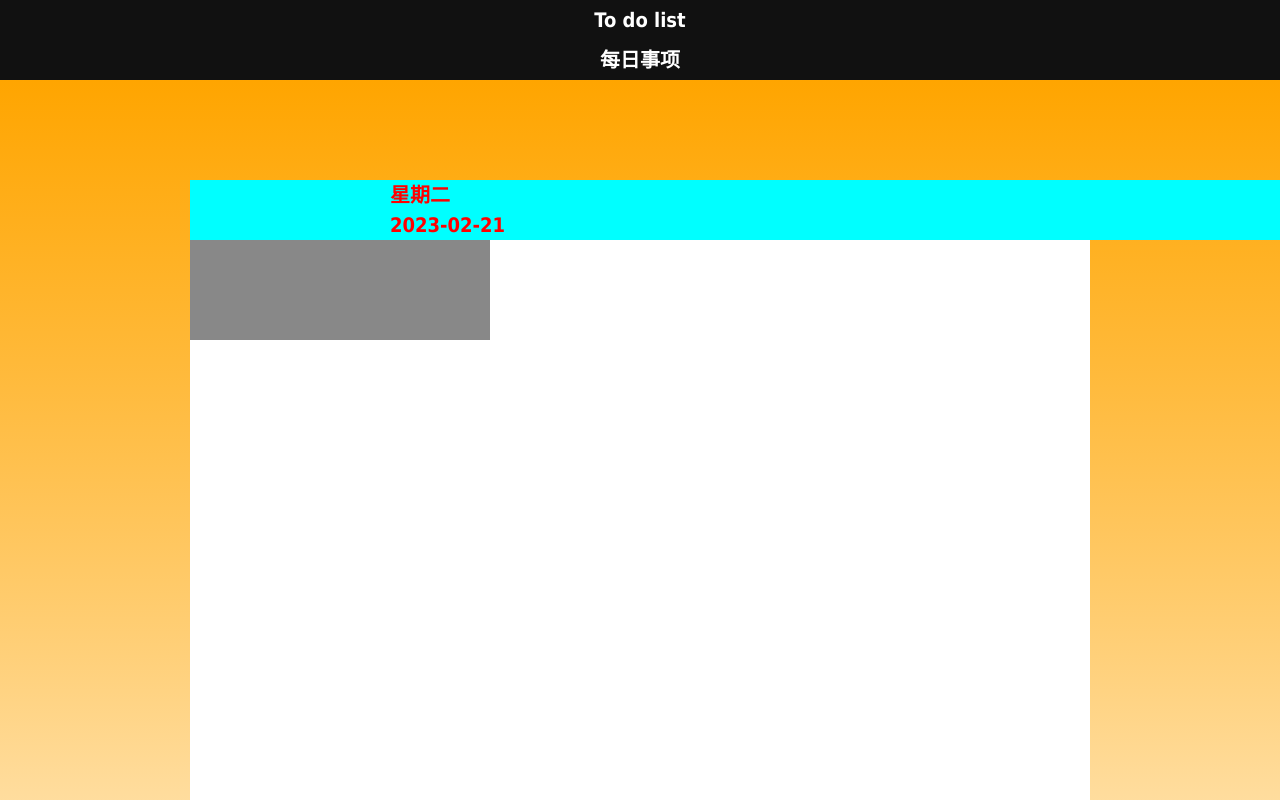
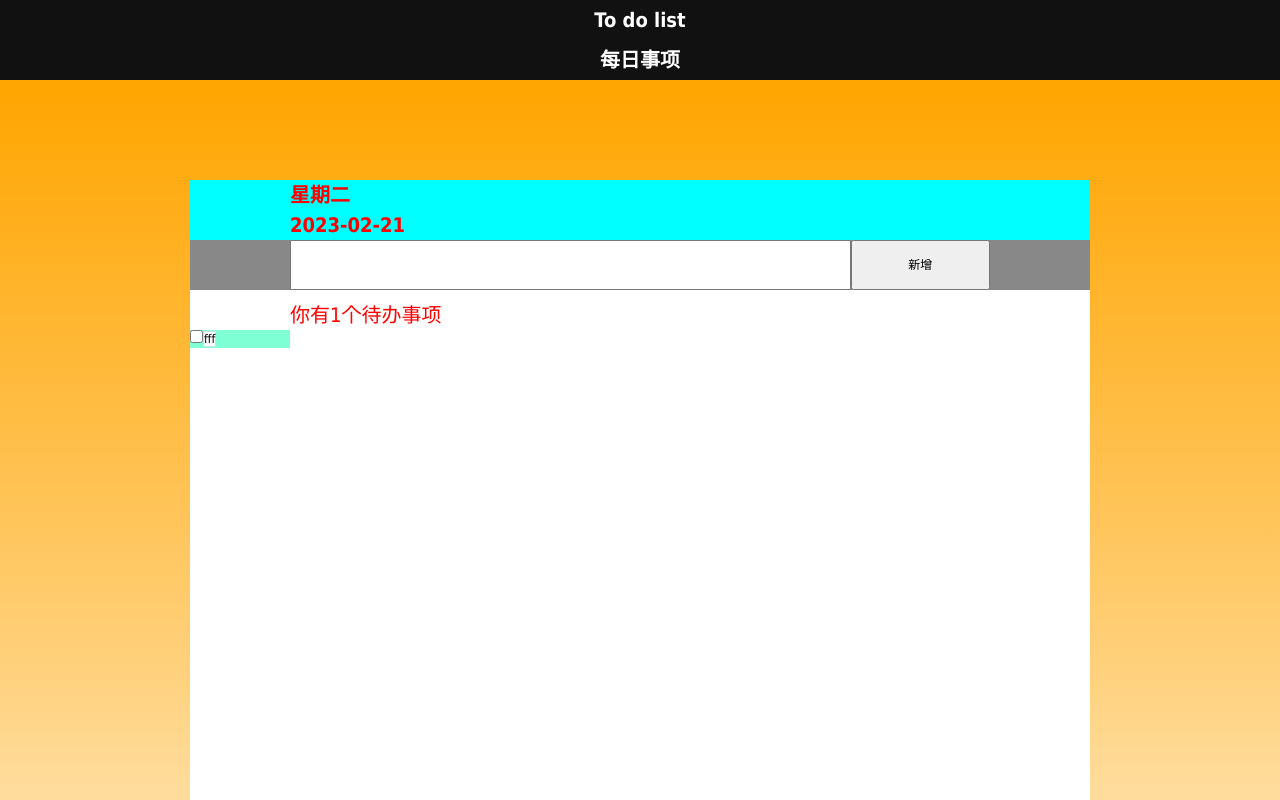
Before and after one commit to mcmin001/hello-css, a Vue app: page / in a window 1280 px wide. Shown: the top 800 px of the page. Built offline with nearby package versions, Linux system fonts and the light colour scheme.

Commit message:
修改样式

```diff
--- a/src/components/Content.vue
+++ b/src/components/Content.vue
@@ -8,7 +8,17 @@
         <p>2023-02-21</p>
       </div>
 
-      <div class="todo-input">
+      <div class="todo-input-div">
+        <input class="todo-input" type="text">
+        <button class="todo-input-add-btn">新增</button>
+      </div>
+
+      <div class="todo-title">
+        你有1个待办事项
+      </div>
+
+      <div class="undo-list">
+        <input type="checkbox" name="f" value="ff"><label>fff</label>
       </div>
 
     </div>
@@ -52,12 +62,45 @@ export default {
   font-weight: bold;
   color: red;
   font-size: 20px;
-  padding-left: 200px;
+  padding-left: 100px;
+  box-sizing: border-box;
+}
+
+.todo-input-div {
+  width: 100%;
+  height: 50px;
+  background-color: #888888;
+  display: inline-flex;
+  justify-content: space-between;
 }
 
 .todo-input {
-  width: 300px;
-  height: 100px;
-  background-color: #888888;
+  width: 600px;
+  margin-left: 100px;
+}
+
+.todo-input-add-btn {
+  width: 150px;
+  margin-right: 100px;
+}
+
+.todo-title {
+  color: red;
+  margin-top: 10px;
+  padding-left: 100px;
+  font-size: 20px;
+}
+
+.undo-list{
+  width: 100px;
+  background-color: aquamarine;
+}
+
+.undo-list input[type="checkbox"] + label{
+  width: 220px;
+  height: 22px;
+  border-radius: 2px;
+  border: 1px solid #cfdcec;
+  background-color: #fff;
 }
 </style>
```
